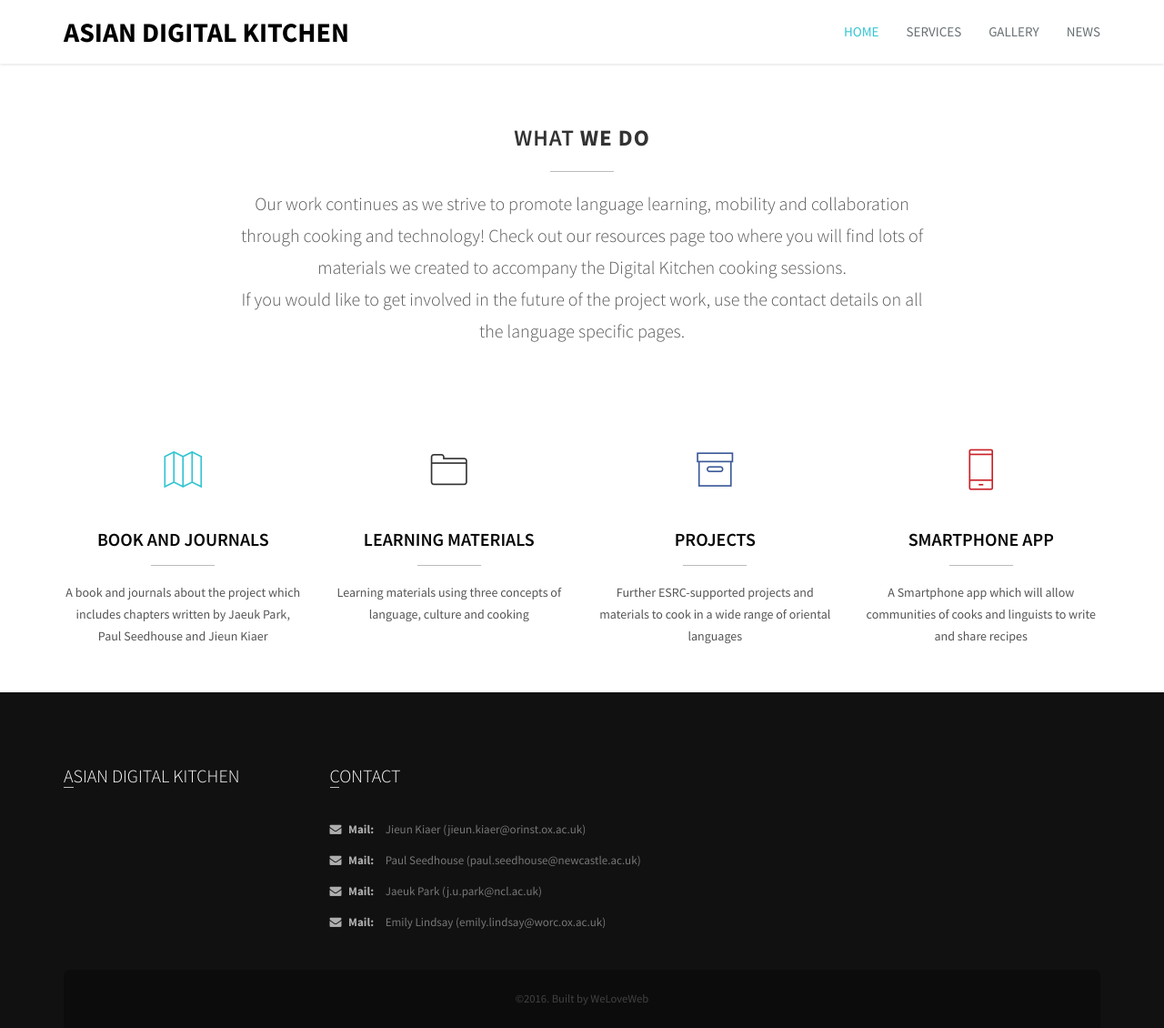
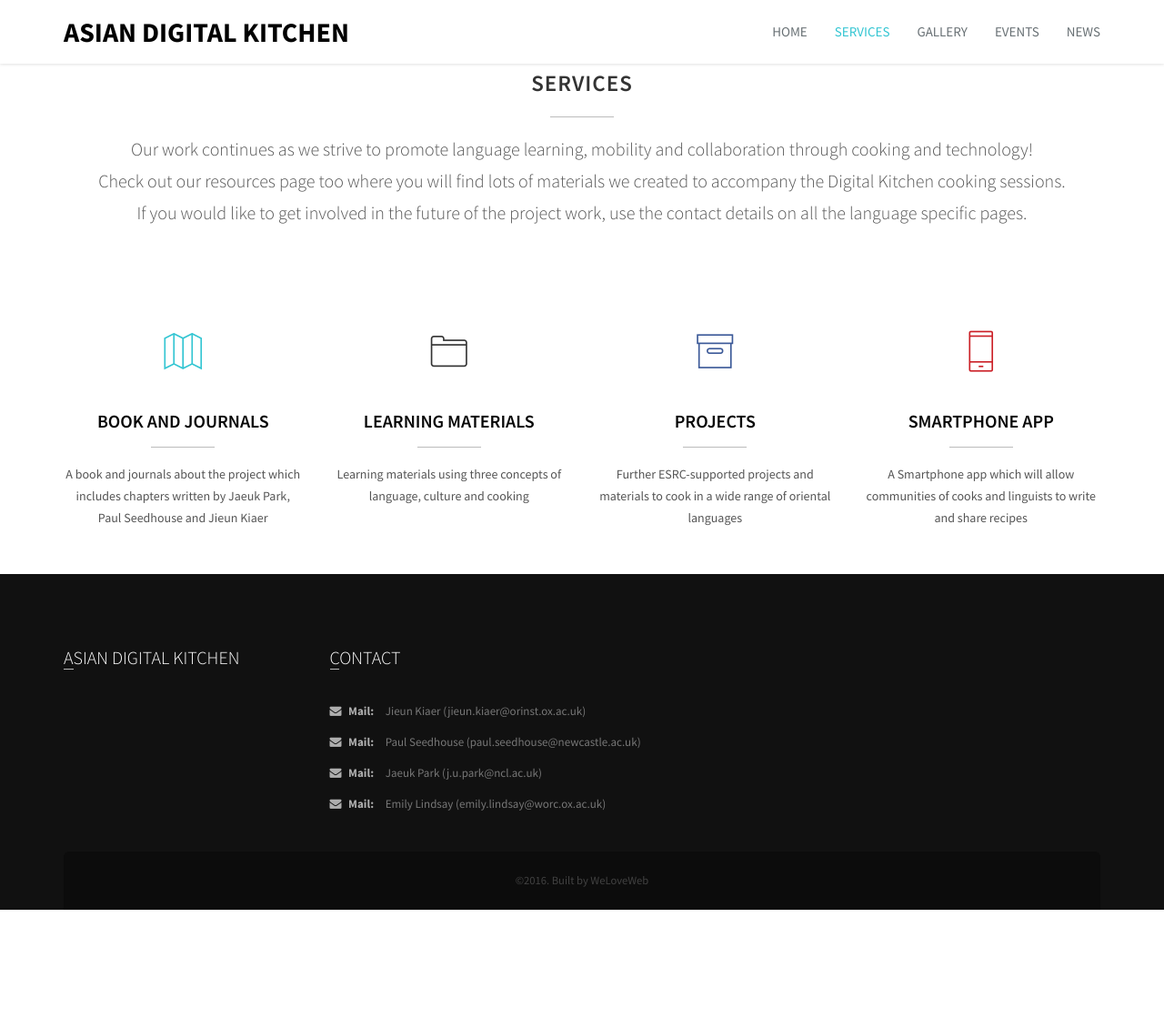
Before and after one commit to andrewchaa/asian-language-cook, a Jekyll site: the page built from services.html, in a window 1280 px wide. Shown: the whole page at 91% size. Built offline with Jekyll 4.4.1, drawn with Linux system fonts in a browser that asks for light colours; a script that is not in the unit is left out; after the commit the page ends 1000 px from its top, so only the background shows below that.

Commit message:
title and description

```diff
--- /dev/null
+++ b/_includes/center-title.html
@@ -0,0 +1,13 @@
+<div class="container">
+    <div class="row">
+        <div class="col-md-12">
+            <div class="center-heading">
+                <h2>{{ page.title }}</h2>
+                <span class="center-line"></span>
+                <p class="sub-text margin40">
+                  {{ page.description }}
+                </p>
+            </div>
+        </div>
+    </div>
+</div>
--- a/_includes/navigation-bar.html
+++ b/_includes/navigation-bar.html
@@ -11,10 +11,36 @@
         </div>
         <div class="navbar-collapse collapse">
             <ul class="nav navbar-nav navbar-right">
+                {% if page.title == 'Home' %}
                 <li class="dropdown active "><a href="/" class="dropdown-toggle">Home</a></li>
+                {% else %}
+                <li class="dropdown"><a href="/" class="dropdown-toggle">Home</a></li>
+                {% endif %}
+
+                {% if page.title == 'Services' %}
+                <li class="dropdown active"><a href="/services" class="dropdown-toggle">Services</a></li>
+                {% else %}
                 <li class="dropdown"><a href="/services" class="dropdown-toggle">Services</a></li>
+                {% endif %}
+
+                {% if page.title == 'Gallery' %}
+                <li class="dropdown active"><a href="/gallery" class="dropdown-toggle">Gallery</a></li>
+                {% else %}
                 <li class="dropdown"><a href="/gallery" class="dropdown-toggle">Gallery</a></li>
-                <li class="dropdown"><a href="/news" class="dropdown-toggle">news</a></li>
+                {% endif %}
+
+                {% if page.title == 'Events' %}
+                <li class="dropdown active"><a href="/events" class="dropdown-toggle">Events</a></li>
+                {% else %}
+                <li class="dropdown"><a href="/events" class="dropdown-toggle">Events</a></li>
+                {% endif %}
+
+                {% if page.title == 'News' %}
+                <li class="dropdown active"><a href="/news" class="dropdown-toggle">News</a></li>
+                {% else %}
+                <li class="dropdown"><a href="/news" class="dropdown-toggle">News</a></li>
+                {% endif %}
+
             </ul>
         </div><!--/.nav-collapse -->
     </div><!--container-->
--- /dev/null
+++ b/events.html
@@ -0,0 +1,6 @@
+---
+layout: default
+title: Events
+---
+
+{% include center-title.html %}
--- a/index.html
+++ b/index.html
@@ -1,5 +1,6 @@
 ---
 layout: default
+title: Home
 ---
 
 {% include banner.html %}
--- a/services.html
+++ b/services.html
@@ -1,25 +1,18 @@
 ---
 layout: default
+title: Services
+description: |
+  Our work continues as we strive to promote language learning, mobility and collaboration
+  through cooking and technology! <br />Check out our resources page too where you will find
+  lots of materials we created to accompany the Digital Kitchen cooking sessions. <br />
+  If you would like to get involved in the future of the project work, use
+  the contact details on all the language specific pages.
 ---
 
-<div class="divide60"></div>
+{% include center-title.html %}
+
 <div class="container">
-    <div class="row">
-        <div class="col-sm-8 col-sm-offset-2">
-            <div class="center-heading">
-                <h2>What <strong>we do</strong> </h2>
-                <span class="center-line"></span>
-                <p class="sub-text margin40">
-                  Our work continues as we strive to promote language learning, mobility and collaboration
-                  through cooking and technology! Check out our resources page too where you will find
-                  lots of materials we created to accompany the Digital Kitchen cooking sessions. <br />
-                  If you would like to get involved in the future of the project work, use
-                  the contact details on all the language specific pages.
-                </p>
-            </div>
-        </div>
 
-    </div><!--center heading end-->
     <div class="divide50"></div>
     <div class="row">
         <div class="col-md-3 col-sm-6 margin30">
```
Also changed, not shown: gallery.html (+3 -10 lines), news.html (+2 -12 lines).
